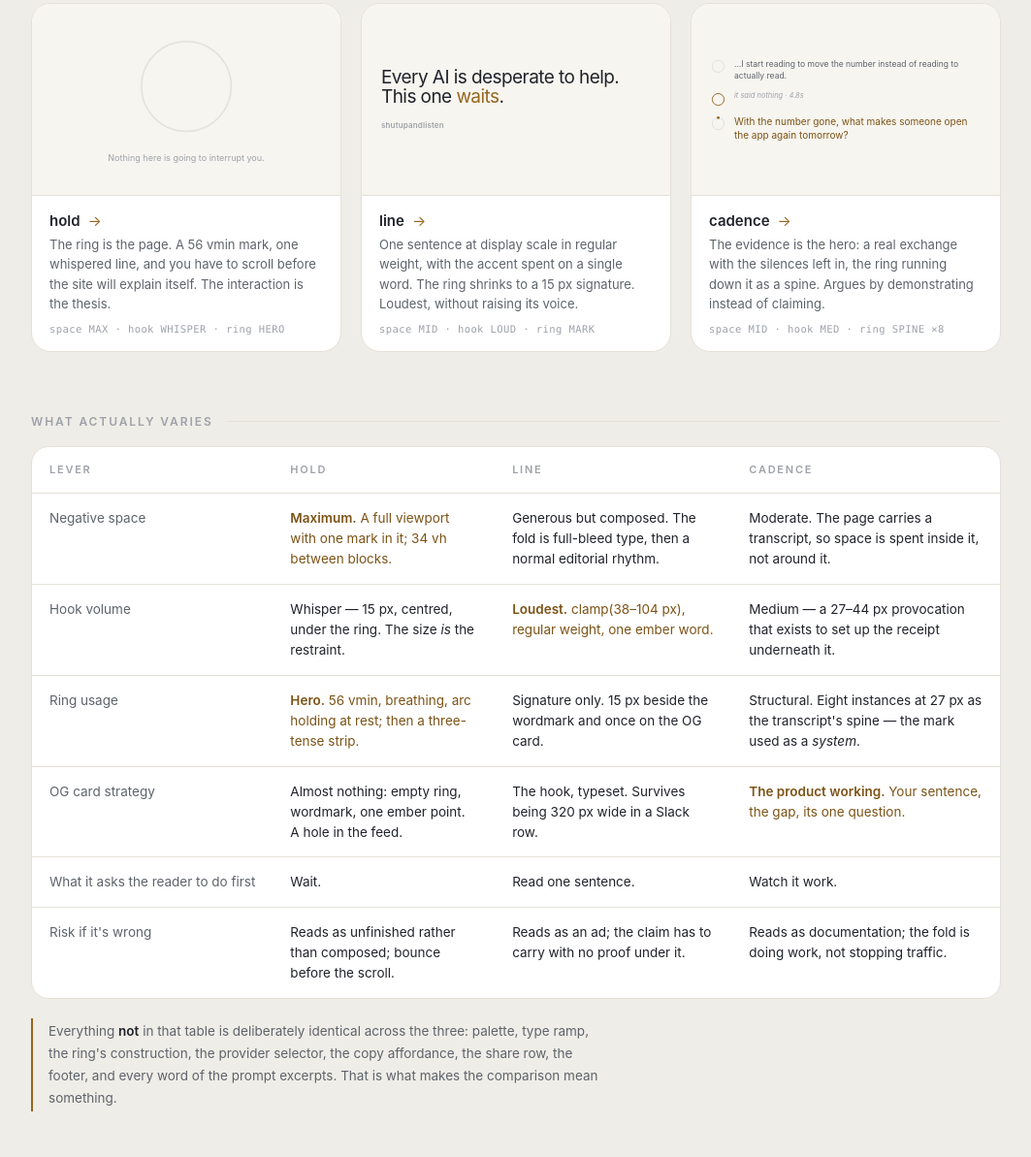
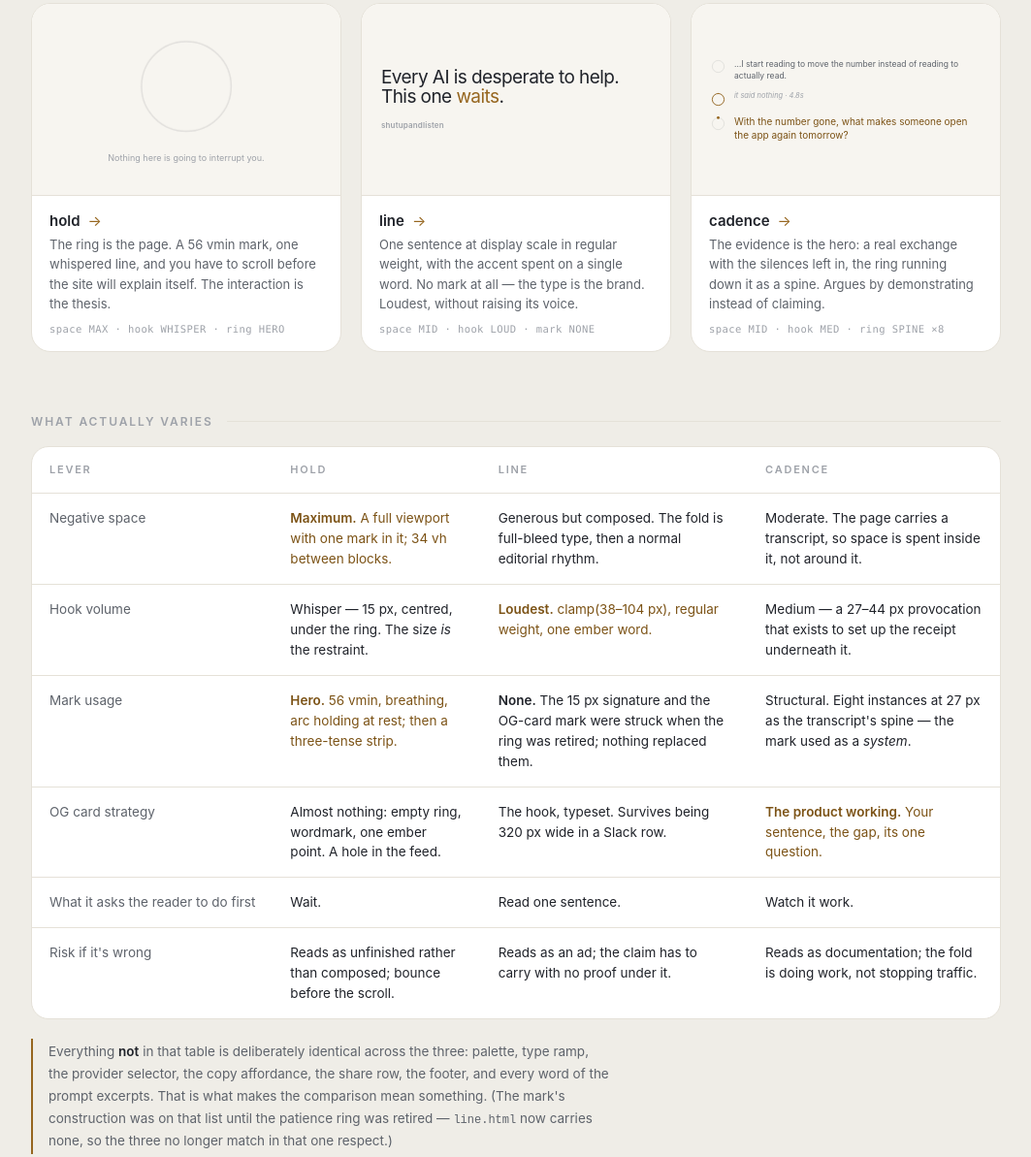
Before and after one commit to suandl/shutupandlisten, a plain HTML site: page specs/su-a0fs/index.html in a window 1280 px wide. Shown: the part 498-1691 px from the top of the page at 97% size, without its empty margins (108-1171 px from the left). Drawn offline with Linux system fonts and the light colour scheme.

Commit message:
Self-review: catch the ring claims that survived the first pass (su-g1n9s)
Reviewing the diff turned up stale claims the enumerated scope missed, all of
the same kind — prose describing a ring that is no longer drawn.

ios/mockups/README.md
  - Open question 2 staged the question moment as "dim + contract"; contract
    was the ring's move (it collapsed to a point). The line quiets instead.
  - The suggested order of conversation still called the session screen
    "already in flight". It shipped in su-9fb0s.

specs/su-a0fs/README.md and index.html
  Striking the two marks from line.html falsified every description of it:
  - "The ring retreats to a 15 px signature ... the least ring of the three"
    and the gallery card's "ring MARK" lever both described what was just
    removed. line.html now carries no mark; the type is the brand.
  - The levers table's "Ring usage" row is now "Mark usage", with line.html's
    cell reading None. hold.html and cadence.html still draw rings, so their
    cells are unchanged and still accurate.
  - Both files listed "the ring's construction and motion" among the things
    held identical across all three mockups. That is no longer true and the
    exception is now stated rather than left to be discovered.

The three site mockups are not re-rendered here either: hold.html and
cadence.html are the directions that were not chosen and keep their rings as a
record. Only line.html, the chosen one, was changed.

Bead: su-g1n9s

```diff
--- a/specs/su-a0fs/index.html
+++ b/specs/su-a0fs/index.html
@@ -163,8 +163,8 @@
         <div class="tx">
           <div class="tt">line <span class="go">→</span></div>
           <div class="why">One sentence at display scale in regular weight, with the accent spent on a single
-          word. The ring shrinks to a 15 px signature. Loudest, without raising its voice.</div>
-          <div class="lv">space MID · hook LOUD · ring MARK</div>
+          word. No mark at all — the type is the brand. Loudest, without raising its voice.</div>
+          <div class="lv">space MID · hook LOUD · mark NONE</div>
         </div>
       </a>
 
@@ -218,9 +218,9 @@
             <td>Medium — a 27–44 px provocation that exists to set up the receipt underneath it.</td>
           </tr>
           <tr>
-            <th>Ring usage</th>
+            <th>Mark usage</th>
             <td class="most"><b>Hero.</b> 56 vmin, breathing, arc holding at rest; then a three-tense strip.</td>
-            <td>Signature only. 15 px beside the wordmark and once on the OG card.</td>
+            <td><b>None.</b> The 15 px signature and the OG-card mark were struck when the ring was retired; nothing replaced them.</td>
             <td>Structural. Eight instances at 27 px as the transcript's spine — the mark used as a <i>system</i>.</td>
           </tr>
           <tr>
@@ -245,8 +245,10 @@
       </table>
     </div>
     <p class="note">Everything <b>not</b> in that table is deliberately identical across the three: palette,
-    type ramp, the ring's construction, the provider selector, the copy affordance, the share row, the
-    footer, and every word of the prompt excerpts. That is what makes the comparison mean something.</p>
+    type ramp, the provider selector, the copy affordance, the share row, the footer, and every word of the
+    prompt excerpts. That is what makes the comparison mean something. (The mark's construction was on that
+    list until the patience ring was retired — <code style="font:400 12px ui-monospace,monospace">line.html</code>
+    now carries none, so the three no longer match in that one respect.)</p>
   </section>
 
   <!-- ═══════════ IDENTITY CARRY-OVER ═══════════ -->
```
Also changed, not shown: specs/su-a0fs/README.md, 1 other file.
